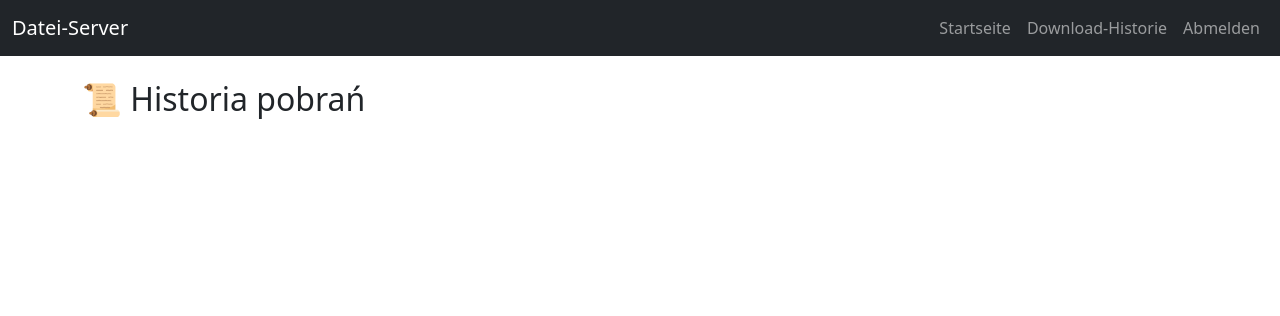
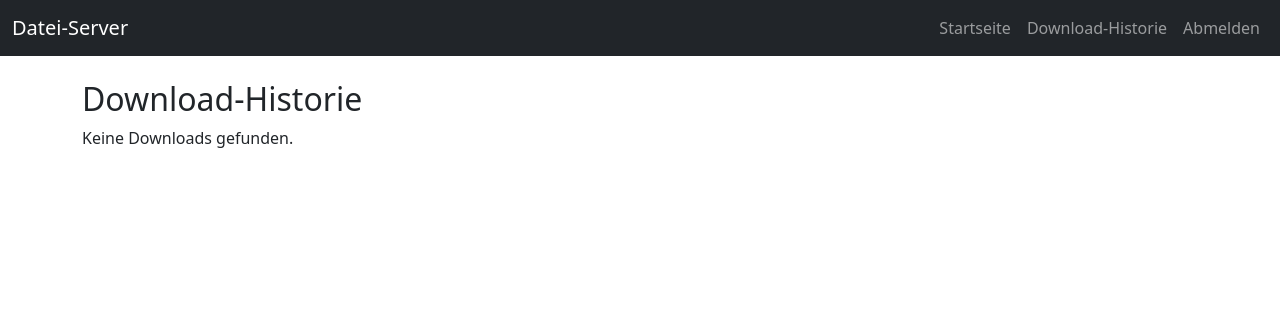
Before and after one commit to Kitanga84/Serwer, a Flask app: page /download_history in a window 1280 px wide. Shown: the top 316 px of the page. Run offline with Flask 3, Linux system fonts and the light colour scheme; a user stored in the database is signed in.

Commit message:
Update history.html

```diff
--- a/templates/history.html
+++ b/templates/history.html
@@ -1,10 +1,27 @@
 {% extends "base.html" %}
-{% block title %}Historia pobrań{% endblock %}
+{% block title %}Download-Historie{% endblock %}
 {% block content %}
-<h2>📜 Historia pobrań</h2>
-<ul class="list-group">
-    {% for entry in history %}
-        <li class="list-group-item">{{ entry }}</li>
+<h2>Download-Historie</h2>
+{% if downloads %}
+<table class="table table-striped">
+  <thead>
+    <tr>
+      <th>Dateiname</th>
+      <th>Benutzer</th>
+      <th>Zeitpunkt</th>
+    </tr>
+  </thead>
+  <tbody>
+    {% for d in downloads %}
+    <tr>
+      <td>{{ d.filename }}</td>
+      <td>{{ d.username }}</td>
+      <td>{{ d.timestamp }}</td>
+    </tr>
     {% endfor %}
-</ul>
+  </tbody>
+</table>
+{% else %}
+<p>Keine Downloads gefunden.</p>
+{% endif %}
 {% endblock %}
```
